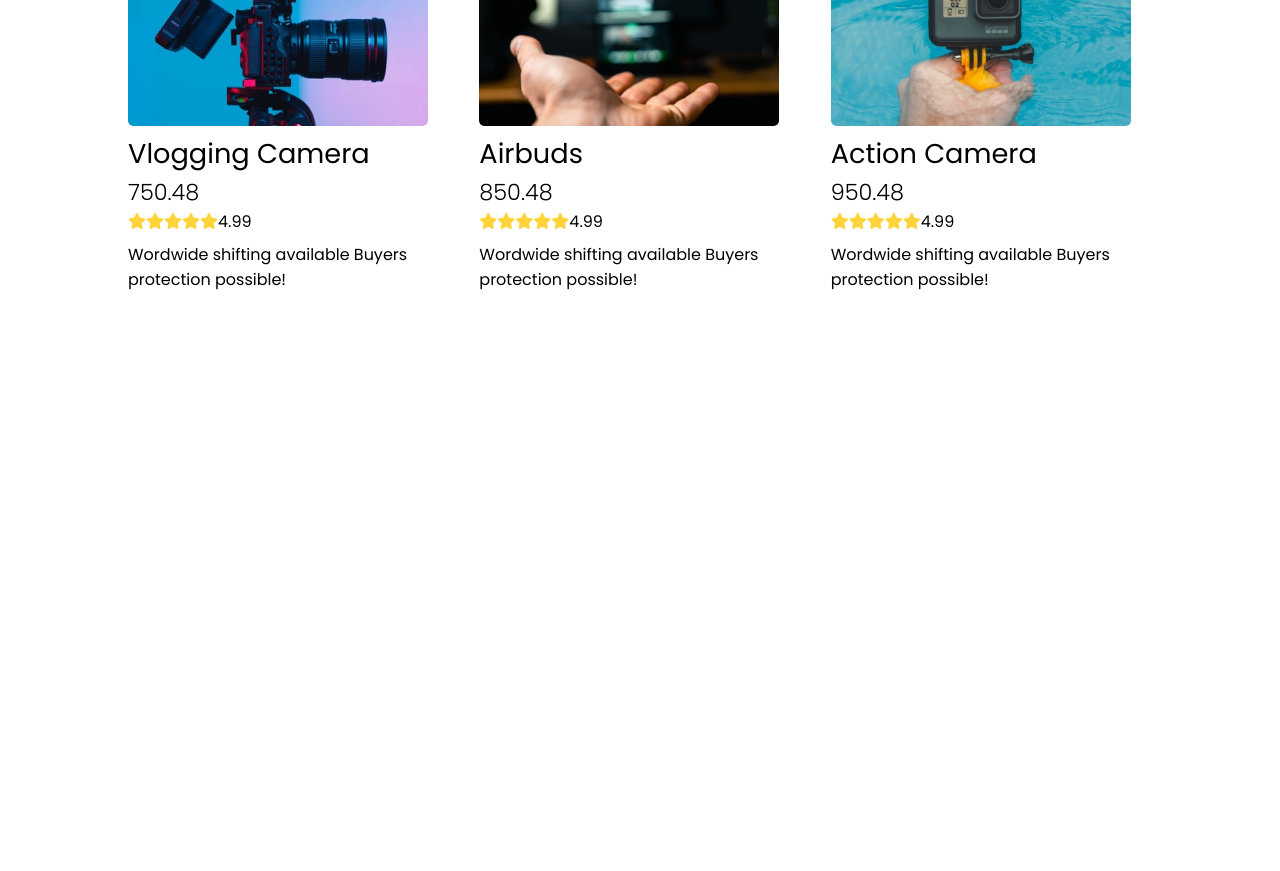
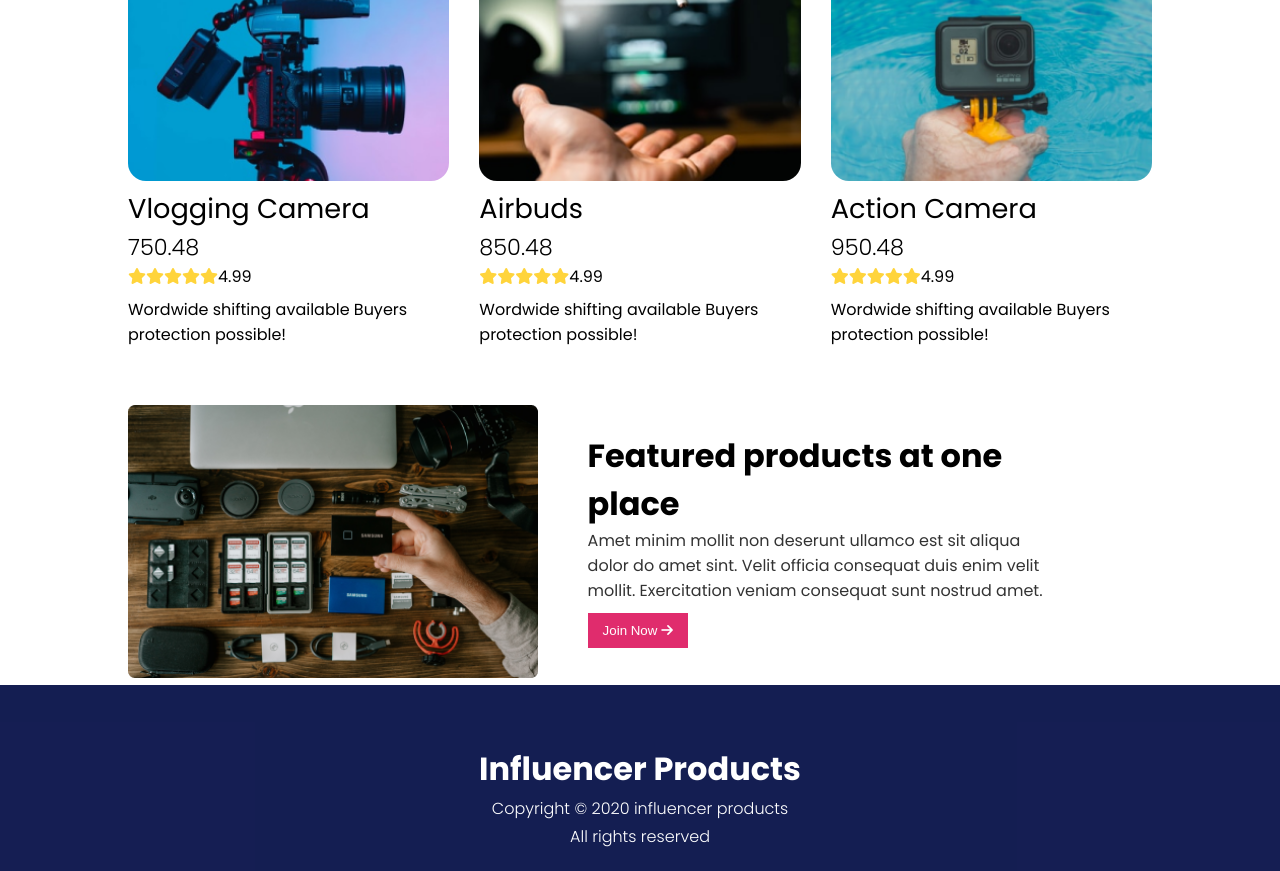
Before and after one commit to rubel6610/influencer-gear, a plain HTML site: page index.html in a window 1280 px wide. Shown: the part 1819-2690 px from the top of the page. Before the commit the page ends 2169 px from the top, so only its background shows below. Drawn offline with Linux system fonts and the light colour scheme.

Commit message:
complete website with raw html and css and it's responsive

```diff
--- a/index.html
+++ b/index.html
@@ -38,10 +38,7 @@
           <li class="nav-items">
             <a href="" class="nav-link"><i class="fa-solid fa-cart-shopping"></i></a>
           </li>
-
-        </ul>
-
-
+          </ul>
       </nav>
 
 
@@ -136,6 +133,28 @@
         </div>
       </div>
     </main>
+    <main class="feature-product">
+      <div class="img-section">
+        <img src="images/gear.png" alt="">
+      </div>
+      <div class="text-content">
+          <h1>Featured products at one place</h1>
+          <p>Amet minim mollit non deserunt ullamco est sit aliqua dolor do amet sint. Velit officia consequat duis enim velit mollit. Exercitation veniam consequat sunt nostrud amet.</p>
+          <button class="btn-primary">Join Now <i class="fa-solid fa-arrow-right"></i></button>
+      </div>
+    </main>
+    <!-- footer -->
+    <footer class="footer">
+      <h1>Influencer Products</h1>
+      <p>Copyright © 2020  influencer products</p>
+      <p>All rights reserved</p>
+      <div>
+        <i class="fa-brands fa-instagram"></i>
+        <i class="fa-brands fa-facebook"></i>
+        <i class="fa-brands fa-twitter"></i>
+        <i class="fa-brands fa-youtube"></i>
+      </div>
+    </footer>
     <script src="js/app.js"></script>
 </body>
 </html>
--- a/styles/responsive.css
+++ b/styles/responsive.css
@@ -43,16 +43,35 @@
         gap: 30px;
 
     }
-
     .collection-items{
         grid-template-columns: repeat(1, 1fr);
+        justify-items: center;
+    }
+    .feature-product{
+        flex-direction: column;
+        width: 100%;
+    }
+    .feature-product .img-section{
+        width: 98%;
+    }
+.feature-product  .text-content{
+    width: calc(100% - 20px);
+    margin: 20px;
+    text-align: center;
 
-    }
+}
 }
 
 @media screen and (min-width:576px) and (max-width:992px) {
     .sponsor-company{
        grid-template-columns: repeat(4, 1fr);
     }
+    .collection-items{
+        grid-template-columns: repeat(2, 1fr);
 
     }
+    .journey-img img{
+        width: 100%;
+
+    }
+}
--- a/styles/styles.css
+++ b/styles/styles.css
@@ -16,6 +16,10 @@
     color:white;
     background-color: #E02C6D;
     border: none;
+}
+.btn-primary:hover{
+    background-color: rgba(1, 11, 68, 0.921);
+    color:#fff;
 }
 .nav-icon {
     display: none;
@@ -42,12 +46,16 @@ nav ul li{
 }
 nav ul li a{
     text-decoration: none;
-    /* padding: 10px; */
+    padding: 10px;
     font-size: 1rem;
     color: black;
     font-weight: 400;
 }
-
+nav ul li a:hover{
+    background-color: #E02C6D;
+    color: #fff;
+}
+/* journey related  */
 .start-journey{
     width: 80%;
     display: flex;
@@ -82,7 +90,7 @@ nav ul li a{
     background-image: url("../images/Circle-design.svg");
     background-position: right;
     background-repeat: no-repeat;
-    background-size: contain;
+    background-size: cover;
 }
 .journey-img img{
     width: 75%;
@@ -115,8 +123,8 @@ nav ul li a{
     gap: 30px;
 }
 .collection-item img{
-    border-radius: 5px;
-
+    border-radius: 18px;
+    width: 100%;
 }
 .collection-item h1{
     font-size: 1.7rem;
@@ -129,3 +137,54 @@ nav ul li a{
 .collection-item p{
     margin:8px 0;
 }
+
+/* featured product related styles */
+
+.feature-product{
+    display: flex;
+    width: 80%;
+    align-items: center;
+    margin:0 auto;
+}
+
+.feature-product .img-section{
+    width: 40%;
+}
+.feature-product .img-section img{
+    width: 100%;
+}
+.feature-product  .text-content{
+    width: calc(50% - 50px);
+    margin-left:50px;
+}
+.text-content h1{
+    font-size: 2rem;
+    font-weight: bold;
+}
+.text-content p{
+    font-size: 1rem;
+    opacity: 0.8;
+    font-weight: 400;
+}
+.text-content button  {
+    padding: 10px 15px;
+    margin: 10px 0;
+}
+/* footer related styels */
+.footer{
+    text-align: center;
+    color: white;
+    background: rgba(1, 11, 68, 0.921);
+    padding: 60px 0;
+}
+.footer h1{
+    font-weight: 700;
+}
+
+.footer p{
+    font-weight: 300;
+    margin: 3px;
+}
+.footer i{
+    margin: 25px;
+}
```
